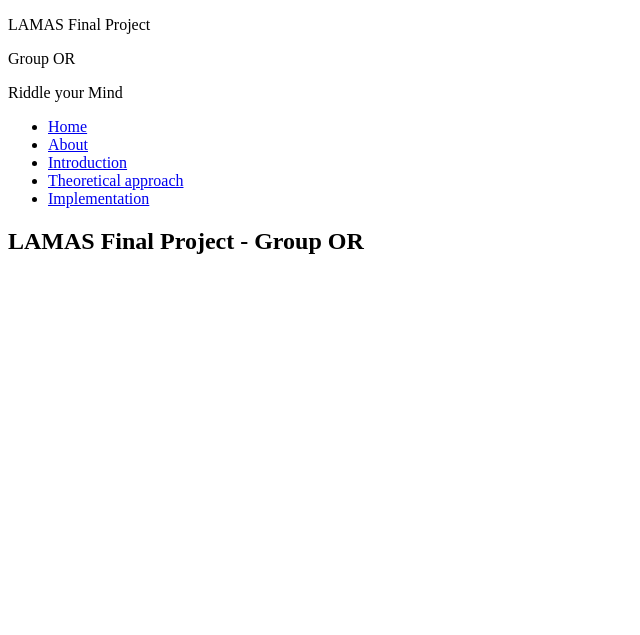
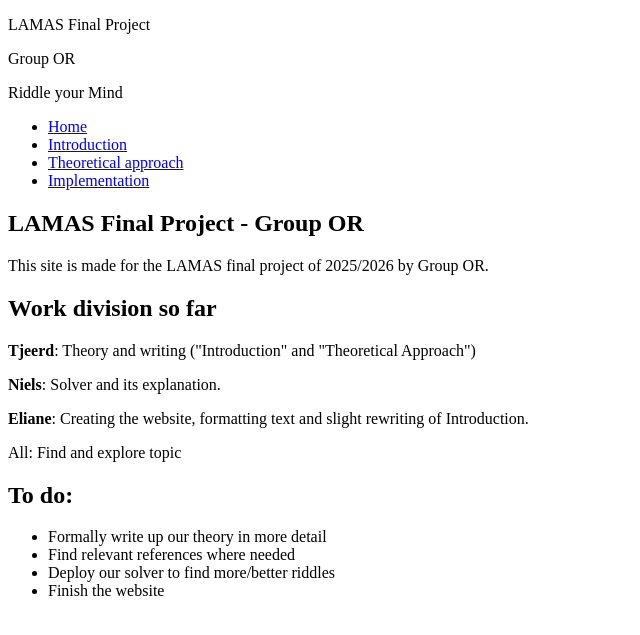
Before and after one commit to SnooLuna/LAMAS_OR, a Jekyll site: the page built from docs/index.html, in a window 1280 px wide. Shown: the top 635 px of the page, without its empty margins (0-640 px from the left). Built offline with Jekyll 4.4.1, drawn with Linux system fonts in a browser that asks for light colours.

Commit message:
combined about page and index into one page

```diff
--- a/docs/_data/navigation.yml
+++ b/docs/_data/navigation.yml
@@ -1,8 +1,6 @@
 ## For Github deployment
 - name: Home
   link: /LAMAS/
-- name: About
-  link: /LAMAS/about.html
 - name: Introduction
   link: /LAMAS/intro.html
 - name: Theoretical approach
@@ -14,8 +12,6 @@
 ## For local testing
 # - name: Home
 #   link: /
-# - name: About
-#   link: /about.html
 # - name: Introduction
 #   link: /intro.html
 # - name: Theoretical approach
--- a/docs/index.html
+++ b/docs/index.html
@@ -2,3 +2,17 @@
 title: Home
 ---
 <h1>{{ "LAMAS Final Project - Group OR" }}</h1>
+
+<p>This site is made for the LAMAS final project of 2025/2026 by Group OR.</p>
+<h2>Work division so far</h2>
+<p><strong>Tjeerd</strong>: Theory and writing (&quot;Introduction&quot; and &quot;Theoretical Approach&quot;)</p>
+<p><strong>Niels</strong>: Solver and its explanation.</p>
+<p><strong>Eliane</strong>: Creating the website, formatting text and slight rewriting of Introduction.</p>
+<p>All: Find and explore topic</p>
+<h2>To do:</h2>
+<ul>
+    <li>Formally write up our theory in more detail</li>
+    <li>Find relevant references where needed</li>
+    <li>Deploy our solver to find more/better riddles</li>
+    <li>Finish the website</li>
+</ul>
```
Also changed, not shown: docs/about.md (deleted, +0 -20 lines), docs/impl.md (+5 -1 lines).
